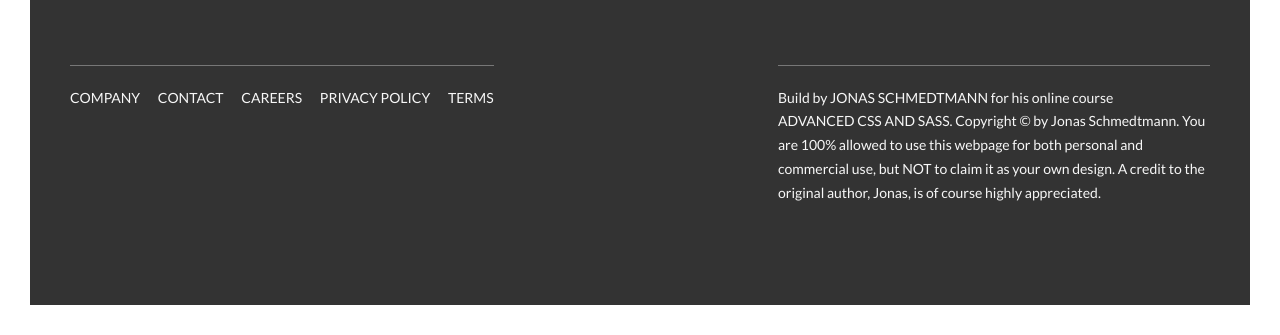
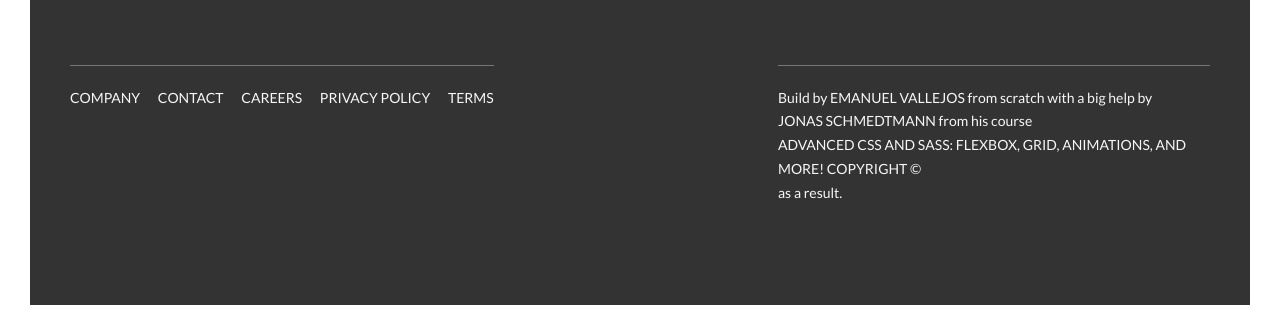
Before and after one commit to emanvallejos/Natours, a website: page index.html in a window 1280 px wide. Shown: the part 5791-6126 px from the top of the page. Drawn offline with Linux system fonts and the light colour scheme; files whose address does not match are found by name.

Commit message:
Footer  text update

```diff
--- a/index.html
+++ b/index.html
@@ -418,7 +418,8 @@
                 </div>
                 <div class="col-1-of-2">
                     <p class="footer__copyright">
-                        Build by <a href="#" class="footer__link">Jonas Schmedtmann</a> for his online course <a href="#" class="footer__link">Advanced CSS and Sass</a>. Copyright &copy; by Jonas Schmedtmann. You are 100% allowed to use this webpage for both personal and commercial use, but NOT to claim it as your own design. A credit to the original author, Jonas, is of course highly appreciated.
+                        Build by <a href="https://www.behance.net/emanuelvallejos" class="footer__link">Emanuel Vallejos</a> from scratch with a big help by <a href="https://codingheroes.io/" class="footer__link">Jonas Schmedtmann</a>
+                        from his course <a href="https://www.udemy.com/course/advanced-css-and-sass/" class="footer__link">Advanced CSS and Sass: Flexbox, Grid, Animations, and More! Copyright &copy;</a> as a result.
                     </p>
                 </div>
             </div>
```
